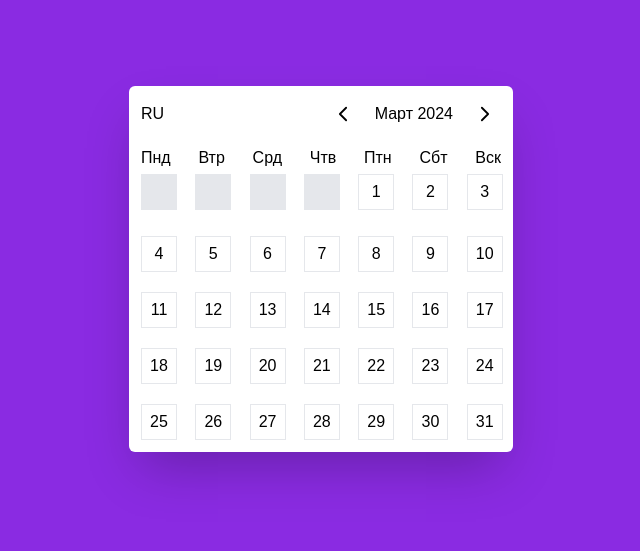
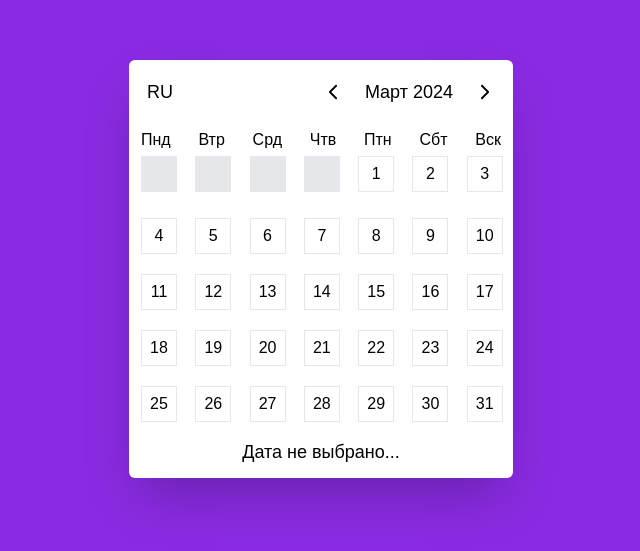
Before and after one commit to Horizonnns/vue-custom-calendar, a Vue app: page / in a window 1280 px wide. Shown: the part 131-682 px from the top of the page, without its empty margins (319-959 px from the left). Built offline with nearby package versions, Linux system fonts and the light colour scheme.

Commit message:
Made display of the selected date

```diff
--- a/src/components/Calendar.vue
+++ b/src/components/Calendar.vue
@@ -101,13 +101,24 @@ const nextMonth = computed(() => {
 		currMonthIndex.value++;
 	}
 });
+
+const formattedDate = ref(null);
+
+// selected-day
+const selectedDay = (day) => {
+	const selectedDate = new Date(currYear.value, currMonthIndex.value, day + 1);
+	formattedDate.value = selectedDate.toISOString().split('T')[0];
+};
 </script>
 
 <template>
 	<div class="bg-white w-96 p-3 rounded-md shadow-2xl space-y-4">
 		<!-- header -->
-		<div class="flex items-center justify-between">
-			<button @click="languageToggler" class="uppercase">
+		<div class="flex items-center justify-between text-lg">
+			<button
+				@click="languageToggler"
+				class="hover:bg-gray-50 active:bg-gray-100 p-1.5 rounded-lg uppercase"
+			>
 				{{ currLanguage }}
 			</button>
 
@@ -130,6 +141,7 @@ const nextMonth = computed(() => {
 
 		<!-- calendar-body -->
 		<div class="space-y-1">
+			<!-- ru-language -->
 			<div
 				v-if="currLanguage === 'ru'"
 				class="flex items-center justify-between"
@@ -139,6 +151,7 @@ const nextMonth = computed(() => {
 				</div>
 			</div>
 
+			<!-- en-language -->
 			<div
 				v-if="currLanguage === 'en'"
 				class="flex items-center justify-between"
@@ -151,6 +164,7 @@ const nextMonth = computed(() => {
 			<div class="grid grid-cols-7 gap-5">
 				<div v-for="day in daysToShow" :key="day.number">
 					<button
+						@click="selectedDay(day.number)"
 						:class="day.empty ? 'bg-gray-200' : ''"
 						class="border w-9 h-9"
 					>
@@ -159,5 +173,14 @@ const nextMonth = computed(() => {
 				</div>
 			</div>
 		</div>
+
+		<div class="flex justify-center text-lg">
+			<div v-if="!formattedDate">
+				<span v-if="currLanguage === 'ru'">Дата не выбрано...</span>
+				<span v-if="currLanguage === 'en'">Date no selected...</span>
+			</div>
+
+			<span>{{ formattedDate }}</span>
+		</div>
 	</div>
 </template>
```
